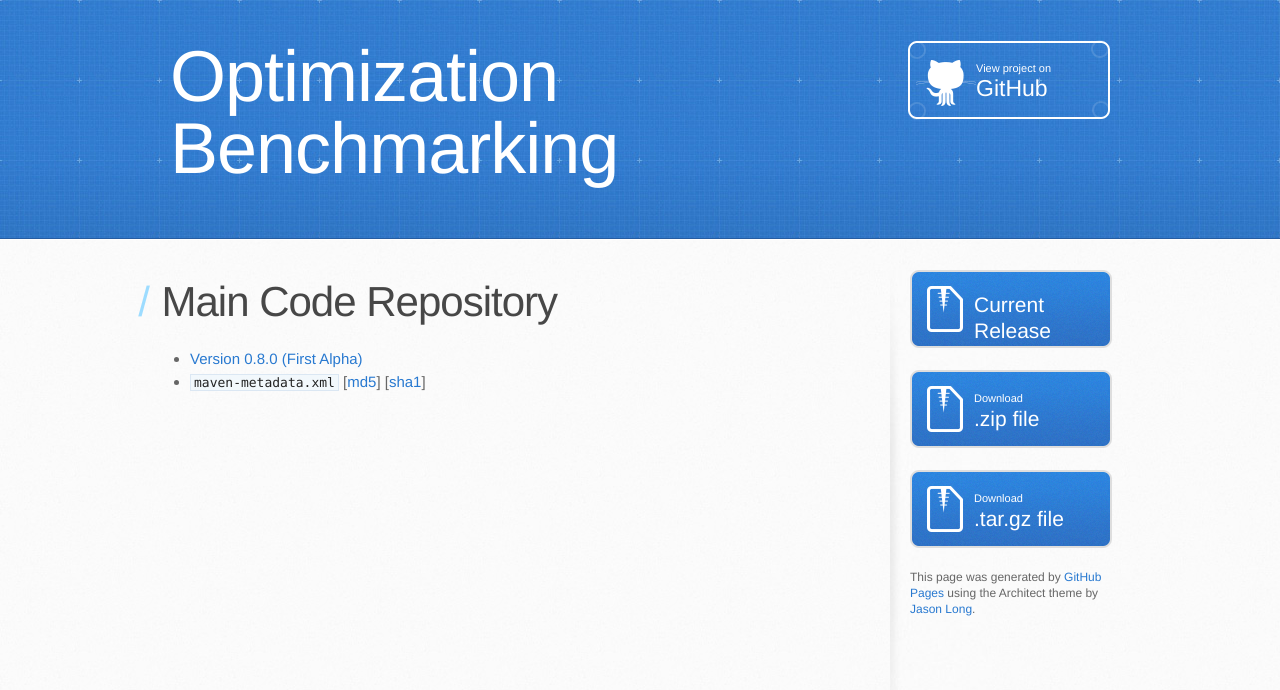
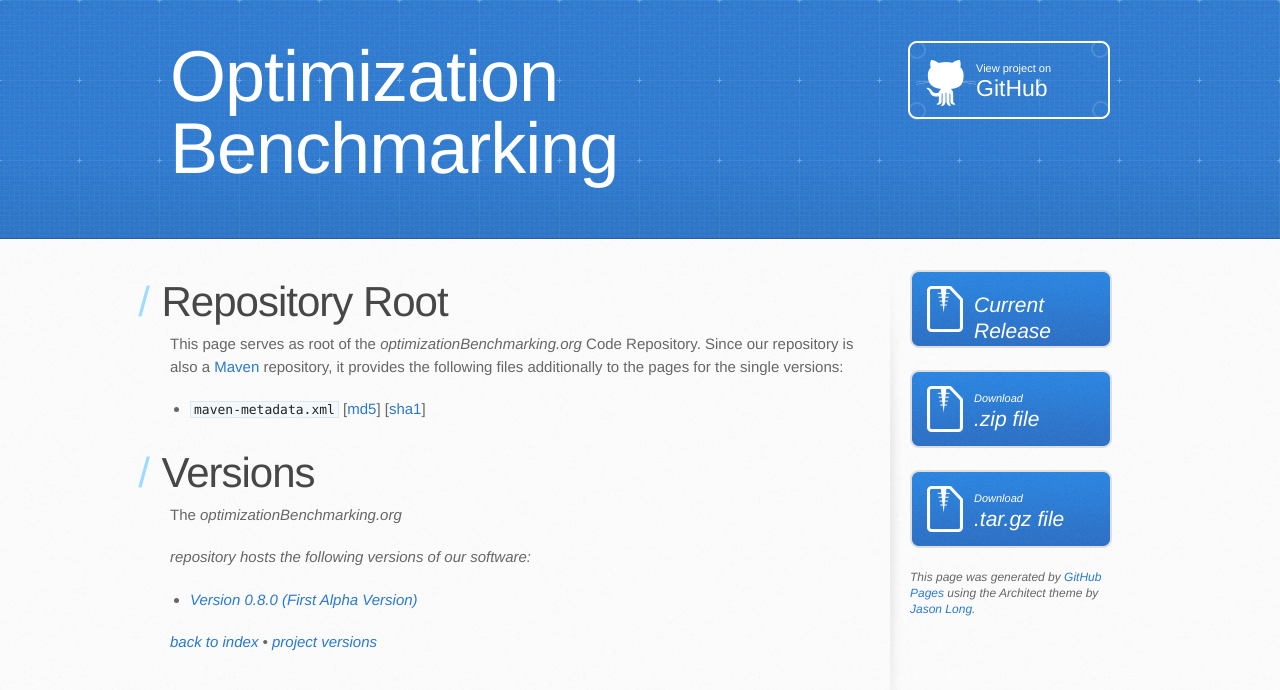
Before and after one commit to optimizationBenchmarking/optimizationBenchmarking, a Jekyll site: the page built from repo/optimizationBenchmarking/org/optimizationBenchmarking/index.md, in a window 1280 px wide. Shown: the top 690 px of the page. Built offline with Jekyll 4.4.1, drawn with Linux system fonts in a browser that asks for light colours; Markdown is read by kramdown in place of the engine named in the settings.

Commit message:
Full markdown Usage in Repo
The `repo` folder now uses markdown everywhere.

```diff
--- a/_layouts/outerRepo.html
+++ b/_layouts/outerRepo.html
@@ -3,6 +3,10 @@ layout: repo
 ---
 {{ content }}
 
+<h1>Versions</h1>
+
+<p>The <em>optimizationBenchmarking.org</p> repository hosts the following versions of our software:</p>
+
 <ul>
  <li><a href="{{ site.baseurl }}/repo/optimizationBenchmarking/org/optimizationBenchmarking/0.8.0/index.html">Version 0.8.0 (First Alpha Version)</a></li>
 </ul>
--- a/_layouts/repo.html
+++ b/_layouts/repo.html
@@ -4,6 +4,6 @@ layout: default
 <div id="home">
 {{ content }}
 <p>
-<a href="{{ site.baseurl }}/">back to index</a> &circ; <a href="{{ site.baseurl }}/repo/optimizationBenchmarking/org/optimizationBenchmarking">project versions</a>
+<a href="{{ site.baseurl }}/">back to index</a> &bull; <a href="{{ site.baseurl }}/repo/optimizationBenchmarking/org/optimizationBenchmarking">project versions</a>
 </p>
 </div>
--- a/repo/optimizationBenchmarking/org/optimizationBenchmarking/index.html
+++ /dev/null
@@ -1,12 +0,0 @@
----
-layout: default
-title: optimizationBenchmarking.org Code Repository
----
-
-<div id="home">
-  <h1>Main Code Repository</h1>
-  <ul>
-    <li><a href="{{ site.baseurl }}/repo/optimizationBenchmarking/org/optimizationBenchmarking/0.8.0/index.html">Version 0.8.0 (First Alpha)</a></li>
-    <li><a href="maven-metadata.xml"><code>maven-metadata.xml</code></a> [<a href="metadata.xml.md5">md5</a>] [<a href="metadata.xml.sha1">sha1</a>]</li>
-  </ul>
-</div>
--- /dev/null
+++ b/repo/optimizationBenchmarking/org/optimizationBenchmarking/index.md
@@ -0,0 +1,12 @@
+---
+layout: outerRepo
+title: optimizationBenchmarking.org Code Repository
+---
+
+# Repository Root
+
+This page serves as root of the *optimizationBenchmarking.org* Code Repository. Since
+our repository is also a [Maven](http://en.wikipedia.org/wiki/Apache_Maven) repository,
+it provides the following files additionally to the pages for the single versions:
+
+* [`maven-metadata.xml`](maven-metadata.xml) [[md5](metadata.xml.md5)] [[sha1](metadata.xml.sha1)]
```
Also changed, not shown: repo/optimizationBenchmarking/index.html (deleted, +0 -11 lines), repo/optimizationBenchmarking/index.md (added, +4 -0 lines), repo/optimizationBenchmarking/org/index.html (deleted, +0 -11 lines), repo/optimizationBenchmarking/org/index.md (added, +4 -0 lines), repo/optimizationBenchmarking/org/optimizationBenchmarking/0.8.0/index.html (deleted, +0 -16 lines), repo/optimizationBenchmarking/org/optimizationBenchmarking/0.8.0/index.md (added, +14 -0 lines).
